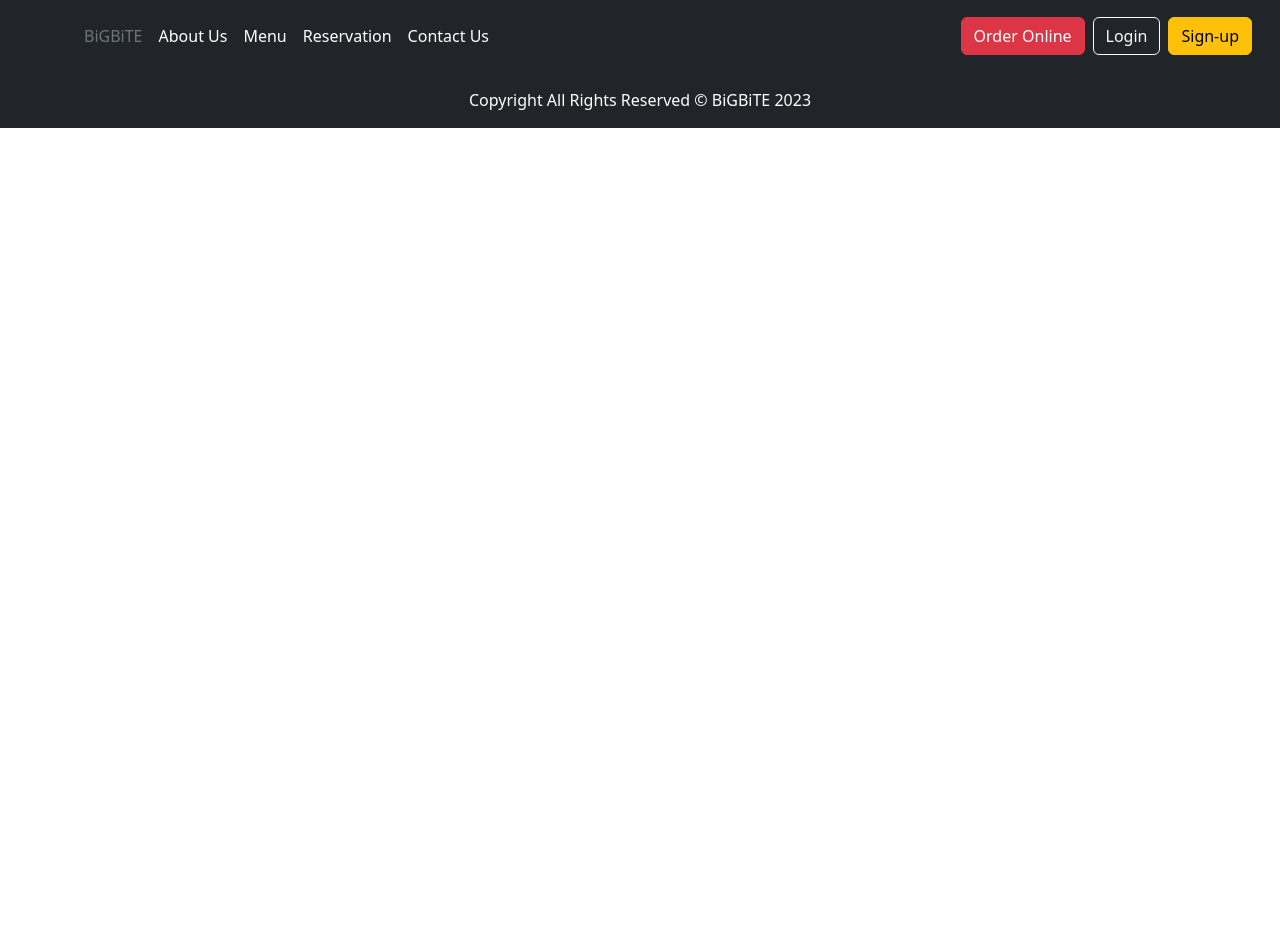
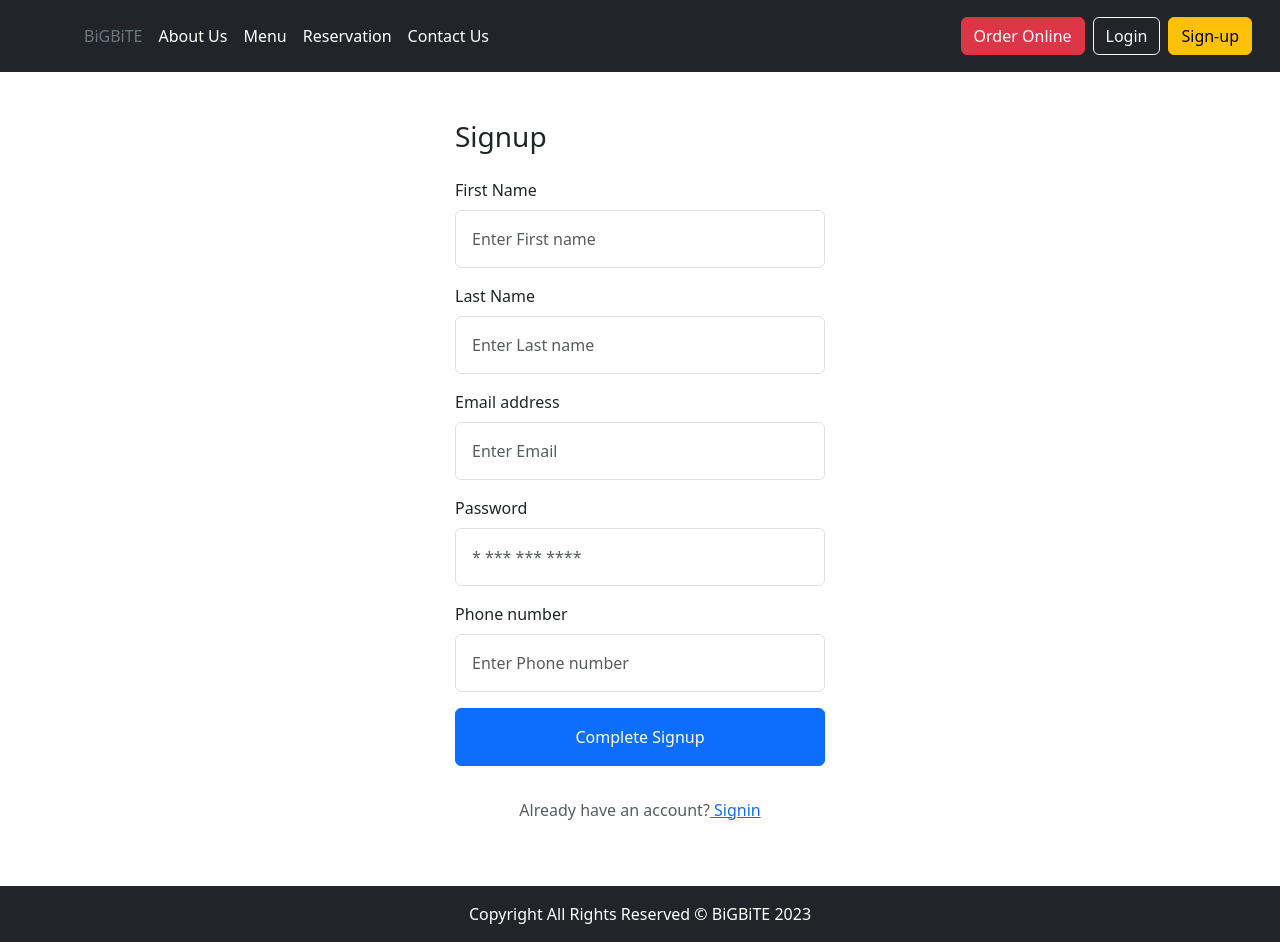
Before and after one commit to kitchPumpum/BigbiteRestaurent, an Angular app in the folder Frontend/: page /signup in a window 1280 px wide. Before the commit this address led to /. Before the commit the page ends 800 px from the top, so only its background shows below. Built offline with nearby package versions, Linux system fonts and the light colour scheme.

Commit message:
add signup page

```diff
--- a/Frontend/src/app/app.module.ts
+++ b/Frontend/src/app/app.module.ts
@@ -13,6 +13,7 @@ import { LoginComponent } from './login/login.component';
 import { HeaderComponent } from './header/header.component';
 import { BodyComponent } from './body/body.component';
 import { FooterComponent } from './footer/footer.component';
+import { SingupComponent } from './singup/singup.component';
 
 @NgModule({
   declarations: [
@@ -25,7 +26,8 @@ import { FooterComponent } from './footer/footer.component';
     LoginComponent,
     HeaderComponent,
     BodyComponent,
-    FooterComponent
+    FooterComponent,
+    SingupComponent
   ],
   imports: [
     BrowserModule,
--- a/Frontend/src/app/header/header.component.html
+++ b/Frontend/src/app/header/header.component.html
@@ -18,8 +18,8 @@
               <li><a class="dropdown-item" href="#">FastFood</a></li>
             </ul>
           </li>
-          <li><a href="#" class="nav-link px-2 text-white">Reservation</a></li>
-          <li><a href="#" class="nav-link px-2 text-white">Contact Us</a></li>
+          <li><a routerLink="/reservation" class="nav-link px-2 text-white">Reservation</a></li>
+          <li><a routerLink="/contact-us" class="nav-link px-2 text-white">Contact Us</a></li>
         </ul>
 
         <!-- <form class="col-12 col-lg-auto mb-3 mb-lg-0 me-lg-3" role="search">
@@ -28,9 +28,9 @@
         </form> -->
 
         <div class="text-end">
-          <a href="#" type="button" class="btn btn-danger me-2">Order Online</a>
-          <a href="#" type="button" class="btn btn-outline-light me-2">Login</a>
-          <a href="#" type="button" class="btn btn-warning">Sign-up</a>
+          <a routerLink="/order-online" type="button" class="btn btn-danger me-2">Order Online</a>
+          <a routerLink="/login" type="button" class="btn btn-outline-light me-2">Login</a>
+          <a routerLink="/signup" type="button" class="btn btn-warning">Sign-up</a>
         </div>
       </div>
     </div>
--- a/Frontend/src/app/login/login.component.html
+++ b/Frontend/src/app/login/login.component.html
@@ -1,87 +1,52 @@
-<body class="d-flex align-items-center py-4 ">
-
-
-    <div class="dropdown position-fixed bottom-0 end-0 mb-3 me-3 bd-mode-toggle">
-      <button class="btn btn-bd-primary py-2 dropdown-toggle d-flex align-items-center" id="bd-theme" type="button"
-        aria-expanded="false" data-bs-toggle="dropdown" aria-label="Toggle theme (light)" fdprocessedid="nhmghm">
-        <svg class="bi my-1 theme-icon-active" width="1em" height="1em">
-          <use href="#"></use>
-        </svg>
-        <span class="visually-hidden" id="bd-theme-text">Toggle theme</span>
-      </button>
-      <ul class="dropdown-menu dropdown-menu-end shadow" aria-labelledby="bd-theme-text">
-        <li>
-          <button type="button" class="dropdown-item d-flex align-items-center active" data-bs-theme-value="light"
-            aria-pressed="true">
-            <svg class="bi me-2 opacity-50 theme-icon" width="1em" height="1em">
-              <use href="#"></use>
-            </svg>
-            Light
-            <svg class="bi ms-auto d-none" width="1em" height="1em">
-              <use href="#"></use>
-            </svg>
-          </button>
-        </li>
-        <li>
-          <button type="button" class="dropdown-item d-flex align-items-center" data-bs-theme-value="dark"
-            aria-pressed="false">
-            <svg class="bi me-2 opacity-50 theme-icon" width="1em" height="1em">
-              <use href="#"></use>
-            </svg>
-            Dark
-            <svg class="bi ms-auto d-none" width="1em" height="1em">
-              <use href="#"></use>
-            </svg>
-          </button>
-        </li>
-        <li>
-          <button type="button" class="dropdown-item d-flex align-items-center" data-bs-theme-value="auto"
-            aria-pressed="false">
-            <svg class="bi me-2 opacity-50 theme-icon" width="1em" height="1em">
-              <use href="#"></use>
-            </svg>
-            Auto
-            <svg class="bi ms-auto d-none" width="1em" height="1em">
-              <use href="#"></use>
-            </svg>
-          </button>
-        </li>
-      </ul>
-    </div>
-
-    <div class="container mt-5 pt-5 d-flex justify-content-center" >
-
-      <form class="w-50  d-block">
-        <img class="mb-4" src=""  class="img-responsive" alt="" width="72" height="57">
+<body class="d-flex align-items-center py-4">
+  <div class="container mt-5 pt-5 d-flex justify-content-center">
+    <form class="w-50 d-block">
       <h1 class="h3 mb-3 fw-normal">Please Log in</h1>
 
-        <div class="form-floating">
-          <input type="email" class="form-control" id="floatingInput" placeholder="name@example.com"
-            fdprocessedid="40ce1w">
+      <div class="form-floating mb-3">
+        <input
+          type="email"
+          class="form-control"
+          id="floatingInput"
+          placeholder="name@example.com"
+          fdprocessedid="40ce1w"
+        />
         <label for="floatingInput">Email address</label>
       </div>
       <div class="form-floating">
-          <input type="password" class="form-control" id="floatingPassword" placeholder="Password" fdprocessedid="3cud5y">
+        <input
+          type="password"
+          class="form-control"
+          id="floatingPassword"
+          placeholder="Password"
+          fdprocessedid="3cud5y"
+        />
         <label for="floatingPassword">Password</label>
       </div>
 
       <div class="form-check text-start my-3">
-          <input class="form-check-input" type="checkbox" value="remember-me" id="flexCheckDefault">
+        <input
+          class="form-check-input"
+          type="checkbox"
+          value="remember-me"
+          id="flexCheckDefault"
+        />
         <label class="form-check-label" for="flexCheckDefault">
           Remember me
         </label>
       </div>
-        <button class="btn btn-primary w-100 py-2" type="submit" fdprocessedid="wstunzv">Login</button>
+      <button
+        class="btn btn-primary w-100 py-3"
+        type="submit"
+        fdprocessedid="wstunzv"
+      >
+        Login
+      </button>
       <p class="mt-5 mb-3 text-body-secondary">© 2017–2023</p>
       <p class="small-xl pt-3 text-center">
         <span class="text-muted">Not a member?</span>
-            <a href="#">Signin</a>
+        <a routerLink="/signup"> Signup</a>
       </p>
-
     </form>
   </div>
-
-
-
-
 </body>
--- /dev/null
+++ b/Frontend/src/app/singup/singup.component.html
@@ -0,0 +1,61 @@
+<div class="container d-flex d-flex justify-content-center my-5">
+  <div class="w-100" style="max-width: 370px;">
+    <h3 class="mb-4">Signup</h3>
+    <div>
+      <div class="mb-3">
+        <label for="firstName" class="form-label">First Name</label>
+        <input
+          type="text"
+          class="form-control px-3 py-3"
+          id="firstName"
+          placeholder="Enter First name"
+        />
+      </div>
+      <div class="mb-3">
+        <label for="lastName" class="form-label">Last Name</label>
+        <input
+          type="text"
+          class="form-control px-3 py-3"
+          id="lastName"
+          placeholder="Enter Last name"
+        />
+      </div>
+      <div class="mb-3">
+        <label for="email" class="form-label">Email address</label>
+        <input
+          type="email"
+          class="form-control px-3 py-3"
+          id="email"
+          placeholder="Enter Email "
+        />
+      </div>
+      <div class="mb-3">
+        <label for="password" class="form-label">Password</label>
+        <input
+          type="password"
+          class="form-control px-3 py-3"
+          id="password"
+          placeholder="* *** *** ****"
+        />
+      </div>
+      <div class="mb-3">
+        <label for="phone" class="form-label">Phone number</label>
+        <input
+          type="tel"
+          class="form-control px-3 py-3"
+          id="phone"
+          placeholder="Enter Phone number"
+        />
+      </div>
+      <div class="w-100">
+        <button type="submit" class="py-3 w-100 btn btn-primary mb-3">
+          Complete Signup
+        </button>
+      </div>
+      <p class="small-xl pt-3 text-center">
+        <span class="text-muted">Already have an account?</span>
+        <a routerLink="/login"> Signin</a>
+    </p>
+    </div>
+  </div>
+</div>
```
Also changed, not shown: Frontend/src/app/app-routing.module.ts (+11 -1 lines), Frontend/src/app/singup/singup.component.ts (added, +10 -0 lines), Frontend/src/app/singup/singup.component.css (added), 1 other file (tests, documents, lock files or other folders). Lines whose indentation alone changed are shown as unchanged.
